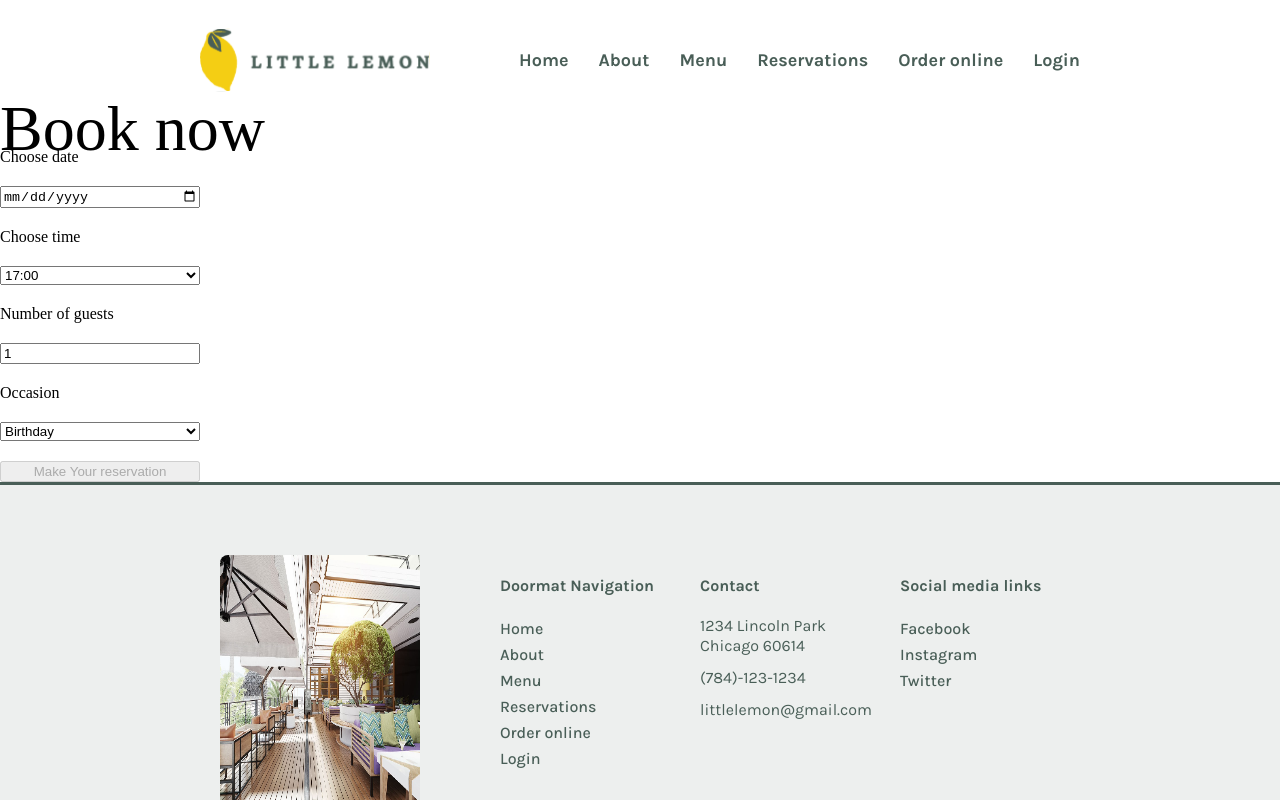
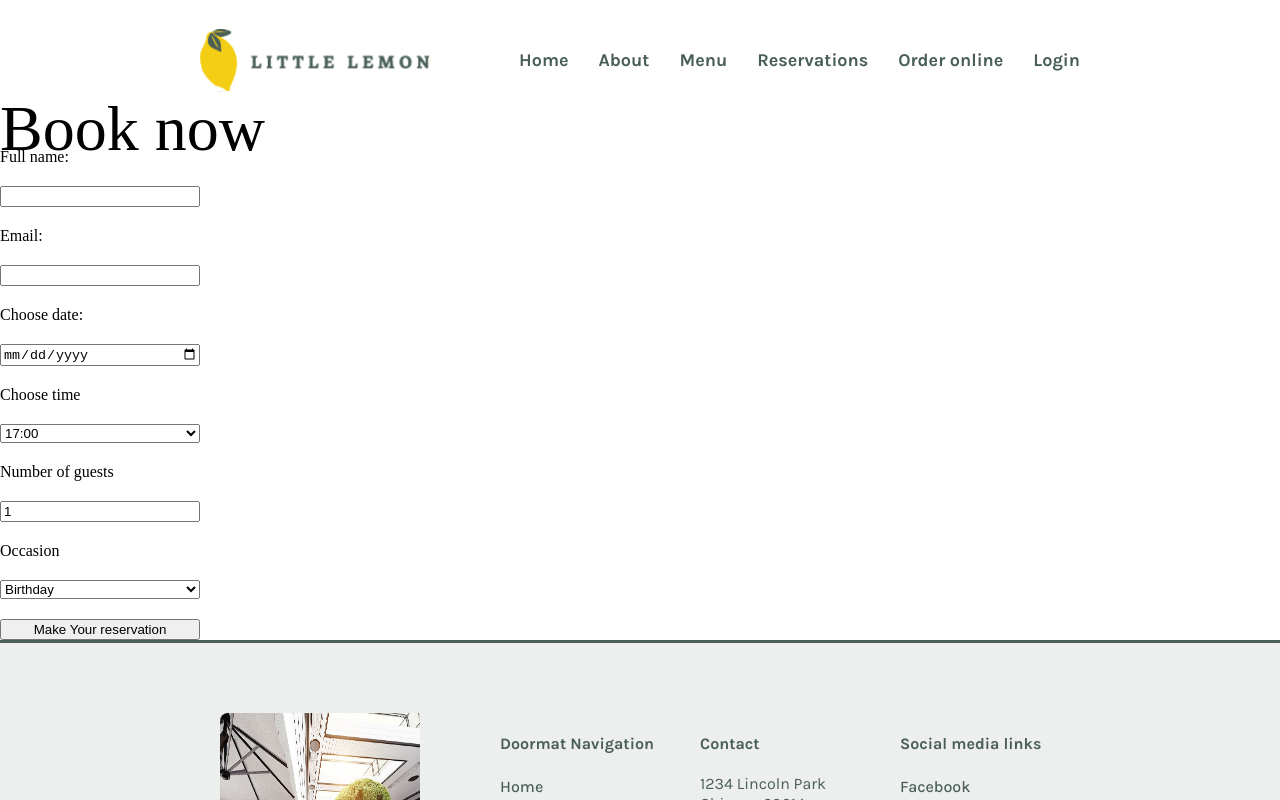
Before and after one commit to Agata10/Restaurant-app, a React (Create React App) app: page /reservations in a window 1280 px wide. Shown: the top 800 px of the page. Built offline with nearby package versions, Linux system fonts and the light colour scheme; a web font is replaced by a local one.

Commit message:
Do form validation with Formik and Yup

```diff
--- a/package.json
+++ b/package.json
@@ -6,12 +6,14 @@
     "@testing-library/jest-dom": "^5.17.0",
     "@testing-library/react": "^13.4.0",
     "@testing-library/user-event": "^13.5.0",
+    "formik": "^2.4.5",
     "react": "^18.2.0",
     "react-dom": "^18.2.0",
     "react-router-dom": "^6.21.0",
     "react-router-hash-link": "^2.4.3",
     "react-scripts": "5.0.1",
-    "web-vitals": "^2.1.4"
+    "web-vitals": "^2.1.4",
+    "yup": "^1.3.3"
   },
   "scripts": {
     "start": "react-scripts start",
--- a/src/components/BookingForm.js
+++ b/src/components/BookingForm.js
@@ -1,47 +1,47 @@
 import React from 'react';
-import { useState } from 'react';
+//import { useState } from 'react';
+import { useFormik } from 'formik';
+import * as Yup from 'yup';
 
 export const BookingForm = (props) => {
-  const [date, setDate] = useState('');
-  const [time, setTime] = useState('');
-  const [guests, setGuests] = useState('1');
-  const [occasion, setOccasion] = useState('birthday');
+  const formik = useFormik({
+    initialValues: {
+      name: '',
+      email: '',
+      date: '',
+      time: props.avaiableTimes.avaiableTimes[0],
+      guests: '1',
+      occasion: 'birthday',
+    },
+    validationSchema: Yup.object({
+      name: Yup.string()
+        .min(5, 'Please enter at least 5 characters')
+        .max(30, 'Maximum of 30 characters')
+        .required('Required'),
+      email: Yup.string().email('Invalid email address').required('Required'),
+      date: Yup.date().required('Required'),
+      guests: Yup.number()
+        .min(1, 'At least 1 guest required')
+        .max(10, 'Maximum of 10 guests')
+        .required('Required'),
+    }),
+    onSubmit: (values) => {
+      submitForm(values);
+      alert(JSON.stringify(values, null, 2));
+    },
+  });
 
-  const clearForm = () => {
-    setDate('');
-    setTime('');
-    setGuests('');
-    setOccasion('');
-  };
-
-  const getIsFormValid = () => {
-    return date && time && guests && occasion;
-  };
-
-  const handleSubmit = (e) => {
-    e.preventDefault();
-    // alert(
-    //   'Date ' +
-    //     date +
-    //     ' time ' +
-    //     time +
-    //     ' guests: ' +
-    //     guests +
-    //     ' ocassion ' +
-    //     occasion,
-    // );
-    clearForm();
+  const submitForm = (e) => {
     console.log(e);
     props.onSubmit({
-      date: date,
-      time: time,
-      guests: guests,
-      occasion: occasion,
+      //for local storage
+      name: e.name,
+      email: e.email,
+      date: e.date,
+      time: e.time,
+      guests: e.guests,
+      occasion: e.occasion,
     });
-  };
-
-  const handleChange = (e) => {
-    setDate(e);
     props.dispatch(e);
   };
 
@@ -50,30 +50,61 @@ export const BookingForm = (props) => {
       <h1>Book now</h1>
       <form
         style={{ display: 'grid', maxWidth: '200px', gap: '20px' }}
-        onSubmit={handleSubmit}
+        onSubmit={formik.handleSubmit}
       >
-        <label htmlFor="res-date">Choose date</label>
+        <label htmlFor="name">Full name: </label>
+        <input
+          type="string"
+          id="name"
+          name="name"
+          autocomplete="on"
+          onChange={formik.handleChange}
+          onBlur={formik.handleBlur}
+          value={formik.values.name}
+        />
+        {formik.touched.name && formik.errors.name ? (
+          <div>{formik.errors.name}</div>
+        ) : null}
+        <label htmlFor="email">Email: </label>
+        <input
+          type="email"
+          id="email"
+          name="email"
+          autocomplete="on"
+          onChange={formik.handleChange}
+          onBlur={formik.handleBlur}
+          value={formik.values.email}
+        />
+        {formik.touched.email && formik.errors.email ? (
+          <div>{formik.errors.email}</div>
+        ) : null}
+        <label htmlFor="date">Choose date: </label>
         <input
           type="date"
-          id="res-date"
+          id="date"
           name="date"
-          value={date}
-          onChange={(e) => {
-            handleChange(e.target.value);
-          }}
+          onChange={formik.handleChange}
+          onBlur={formik.handleBlur}
+          value={formik.values.date}
         />
-        <label htmlFor="res-time">Choose time</label>
+        {formik.touched.date && formik.errors.date ? (
+          <div>{formik.errors.date}</div>
+        ) : null}
+        <label htmlFor="time">Choose time</label>
         <select
-          id="res-time"
+          id="time"
           name="time"
-          onChange={(e) => {
-            setTime(e.target.value);
-          }}
+          onChange={formik.handleChange}
+          value={formik.values.time}
+          onBlur={formik.handleBlur}
         >
           {props.avaiableTimes?.avaiableTimes.map((avTime) => (
             <option key={avTime}>{avTime}</option>
           ))}
         </select>
+        {formik.touched.time && formik.errors.time ? (
+          <div>{formik.errors.time}</div>
+        ) : null}
         <label htmlFor="guests">Number of guests</label>
         <input
           type="number"
@@ -82,20 +113,22 @@ export const BookingForm = (props) => {
           max="10"
           id="guests"
           name="guests"
-          value={guests}
-          onChange={(e) => {
-            setGuests(e.target.value);
-          }}
+          onChange={formik.handleChange}
+          value={formik.values.guests}
+          onBlur={formik.handleBlur}
         />
+        {formik.touched.guests && formik.errors.guests ? (
+          <div>{formik.errors.guests}</div>
+        ) : null}
         <label htmlFor="occasion">Occasion</label>
         <select
           id="occasion"
           name="occasion"
-          value={occasion}
-          onChange={(e) => {
-            setOccasion(e.target.value);
-          }}
+          onChange={formik.handleChange}
+          value={formik.values.occasion}
+          onBlur={formik.handleBlur}
         >
+          <option value=""></option>
           <option value="birthday">Birthday</option>
           <option value="engagement">Engagement</option>
           <option value="anniversary">Anniversary</option>
@@ -103,11 +136,10 @@ export const BookingForm = (props) => {
           <option value="gender reveal">Gender Reveal</option>
           <option value="gradiuation">Gradiuation</option>
         </select>
-        <input
-          type="submit"
-          value="Make Your reservation"
-          disabled={!getIsFormValid()}
-        />
+        {formik.touched.occasion && formik.errors.occasion ? (
+          <div>{formik.errors.guests}</div>
+        ) : null}
+        <input type="submit" value="Make Your reservation" />
       </form>
     </>
   );
--- a/src/components/Main.js
+++ b/src/components/Main.js
@@ -20,7 +20,7 @@ function Main() {
     submitAPI(formData);
     if (submitAPI(formData)) {
       navigate('/reservations/confirmation');
-      localStorage.setItem('Bookings', JSON.stringify(formData));
+      localStorage.setItem('Reservation', JSON.stringify(formData));
     }
   };
 
```
Also changed, not shown: 1 other file (tests, documents, lock files or other folders).
